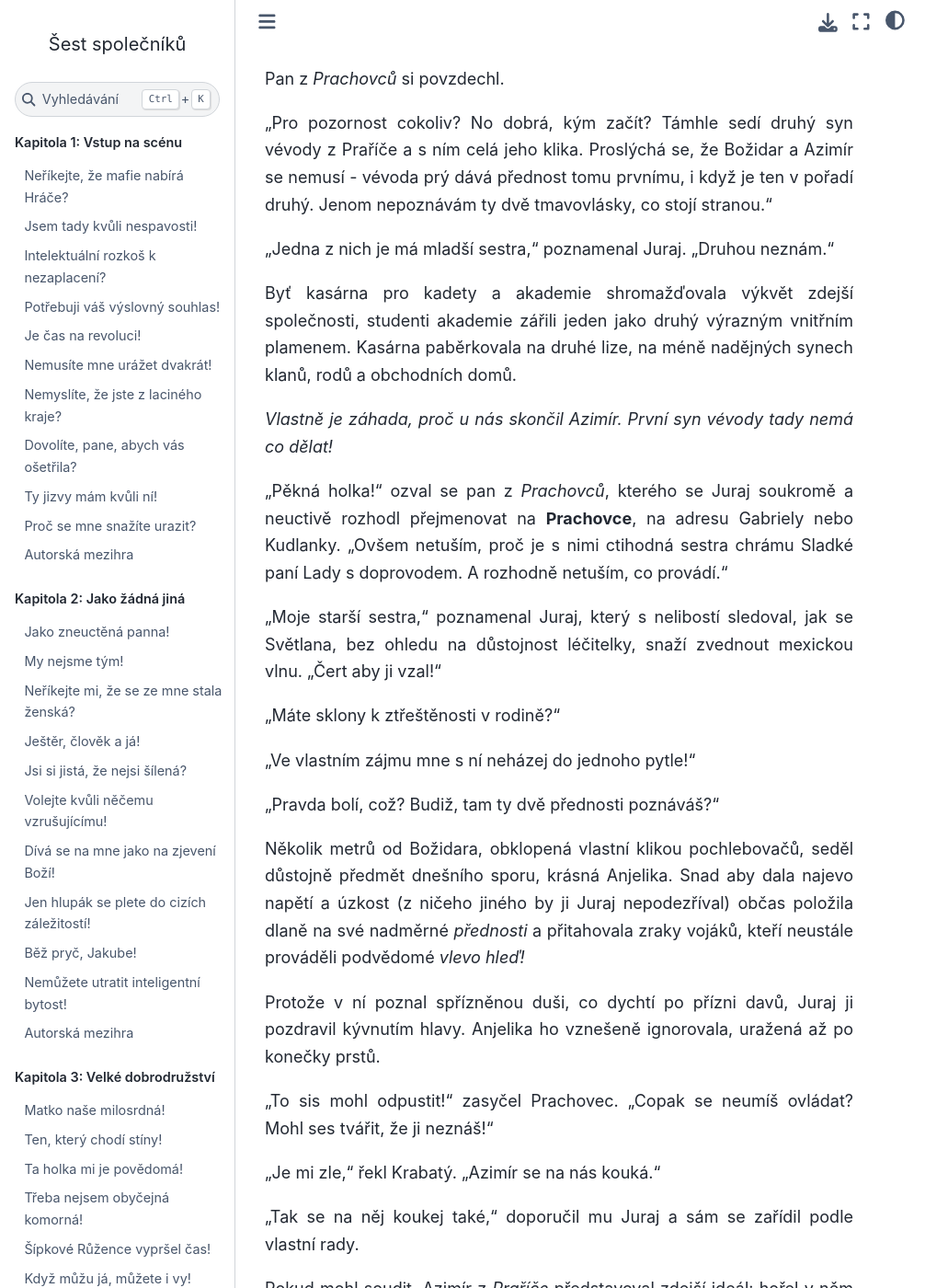
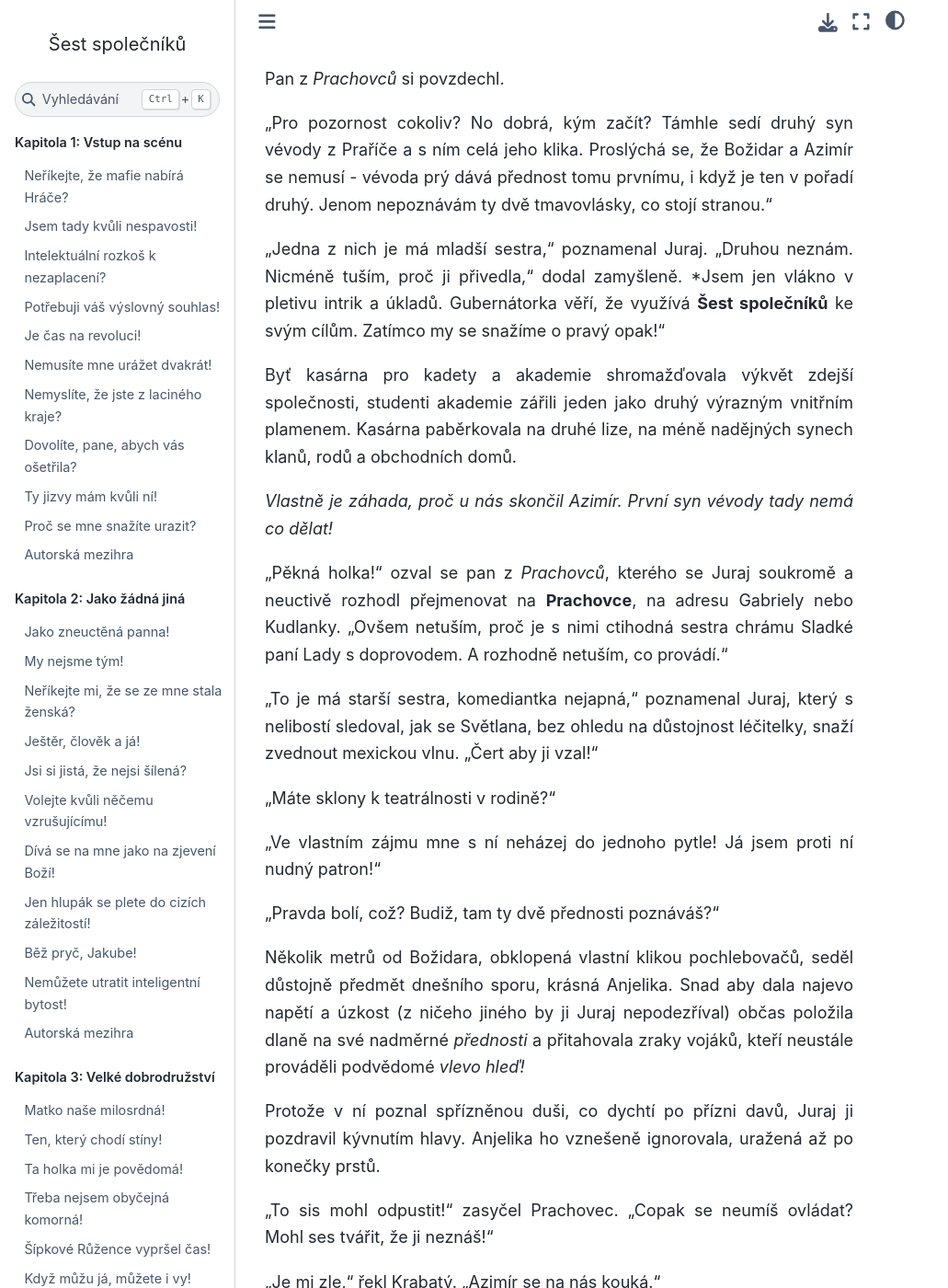
Before and after one commit to hanpari/sest-spolecniku, a Sphinx documentation site: the page built from source/sest_spolecniku/016/02.md, in a window 1280 px wide and 1400 px high, scrolled down 1027 px. Shown: the whole window at 92% size, without its empty margins (0-1031 px from the left). Built offline with Sphinx 7.4.7 and the Sphinx Book theme 1.1.4, drawn with Linux system fonts in a browser that asks for light colours; pages that are not in the unit, such as notebooks, are missing from menus.

Commit message:
Update 02.md

```diff
--- a/source/sest_spolecniku/016/02.md
+++ b/source/sest_spolecniku/016/02.md
@@ -28,7 +28,7 @@ Pan z *Prachovců* si povzdechl.
 
 "Pro pozornost cokoliv? No dobrá, kým začít? Támhle sedí druhý syn vévody z Praříče a s ním celá jeho klika. Proslýchá se, že Božidar a Azimír se nemusí - vévoda prý dává přednost tomu prvnímu, i když je ten v pořadí druhý. Jenom nepoznávám ty dvě tmavovlásky, co stojí stranou."
 
-"Jedna z nich je má mladší sestra," poznamenal Juraj. "Druhou neznám."
+"Jedna z nich je má mladší sestra," poznamenal Juraj. "Druhou neznám. Nicméně tuším, proč ji přivedla," dodal zamyšleně. *Jsem jen vlákno v pletivu intrik a úkladů. Gubernátorka věří, že využívá **Šest společníků** ke svým cílům. Zatímco my se snažíme o pravý opak!"
 
 Byť kasárna pro kadety a akademie shromažďovala výkvět zdejší společnosti, studenti akademie zářili jeden jako druhý výrazným vnitřním plamenem. Kasárna paběrkovala na druhé lize, na méně nadějných synech klanů, rodů a obchodních domů.
 
@@ -36,11 +36,11 @@ Byť kasárna pro kadety a akademie shromažďovala výkvět zdejší společnos
 
 "Pěkná holka!" ozval se pan z *Prachovců*, kterého se Juraj soukromě a neuctivě rozhodl přejmenovat na **Prachovce**, na adresu Gabriely nebo Kudlanky. "Ovšem netuším, proč je s nimi ctihodná sestra chrámu Sladké paní Lady s doprovodem. A rozhodně netuším, co provádí."
 
-"Moje starší sestra," poznamenal Juraj, který s nelibostí sledoval, jak se Světlana, bez ohledu na důstojnost léčitelky, snaží zvednout mexickou vlnu. "Čert aby ji vzal!"
+"To je má starší sestra, komediantka nejapná," poznamenal Juraj, který s nelibostí sledoval, jak se Světlana, bez ohledu na důstojnost léčitelky, snaží zvednout mexickou vlnu. "Čert aby ji vzal!"
 
-"Máte sklony k ztřeštěnosti v rodině?"
+"Máte sklony k teatrálnosti v rodině?"
 
-"Ve vlastním zájmu mne s ní neházej do jednoho pytle!"
+"Ve vlastním zájmu mne s ní neházej do jednoho pytle! Já jsem proti ní nudný patron!"
 
 "Pravda bolí, což? Budiž, tam ty dvě přednosti poznáváš?"
 
```
